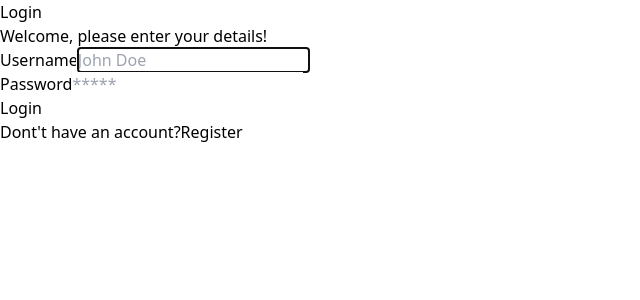
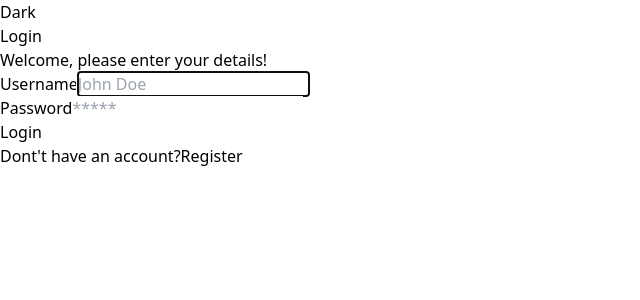
Before and after one commit to Pawit-Widiyantoro/react-vip-studio, a React (Vite) app: page /login in a window 1280 px wide. Shown: the top 300 px of the page, without its empty margins (0-640 px from the left). Built offline with nearby package versions, Linux system fonts and the light colour scheme.

Commit message:
23. useContext

```diff
--- a/src/Pages/products.jsx
+++ b/src/Pages/products.jsx
@@ -1,12 +1,14 @@
-import React, { useEffect, useState } from "react";
+import React, { useContext, useEffect, useState } from "react";
 import CardProduct from "../components/Fragments/CardProduct";
 import { getProducts } from "../services/product.service";
 import { useLogin } from "../hooks/useLogin";
 import TableCart from "../components/Fragments/TableCart";
 import Navbar from "../components/Layouts/Navbar";
+import { DarkMode } from "../context/DarkMode";
 
 const ProductPage = () => {
 
+    const {isDarkMode, setIsDarkMode} = useContext(DarkMode);
     const [products, setProducts] = useState([]);
     useLogin();
 
@@ -26,7 +28,7 @@
     return(
         <>
             <Navbar />
-            <div className="flex justify-center py-5">
+            <div className={`flex justify-center py-5 ${isDarkMode && "bg-slate-600"}`}>
                 <div className="w-3/4 flex flex-wrap px-10">
                     {products.length > 0 &&
                         products.map((product) => (
--- a/src/components/Fragments/TableCart.jsx
+++ b/src/components/Fragments/TableCart.jsx
@@ -1,7 +1,9 @@
-import { useEffect, useState, useRef } from "react";
+import { useEffect, useState, useRef, useContext } from "react";
 import { useSelector } from "react-redux";
+import { DarkMode } from "../../context/DarkMode";
 
 const TableCart = ({products}) => {
+    const {isDarkMode} = useContext(DarkMode);
     const cart = useSelector((state) => state.cart.data);
     const [totalPrice, setTotalPrice] = useState(0);
 
@@ -28,7 +30,7 @@
     })
 
     return(
-        <table className="text-left text-sm table-auto border-separate border-spacing-x-5">
+        <table className={`text-left text-sm table-auto border-separate border-spacing-x-5 ${isDarkMode && "text-white"}`}>
         <thead>
             <tr>
                 <th>Product</th>
--- a/src/components/Layouts/AuthLayouts.jsx
+++ b/src/components/Layouts/AuthLayouts.jsx
@@ -1,10 +1,18 @@
-import React from "react";
+import React, { useContext } from "react";
 import { Link } from "react-router-dom";
+import { DarkMode } from "../../context/DarkMode";
 
 const AuthLayout = ({children, title, type}) => {
+    const {isDarkMode, setIsDarkMode} = useContext(DarkMode);
     return(
-        <div className='flex justify-center min-h-screen items-center'>
+        <div className={`flex justify-center min-h-screen items-center ${isDarkMode && "bg-slate-900"}`}>
             <div className='w-full max-w-xs'>
+                <button
+                    className="absolute right-2 top-2 bg-blue-600 p-2 text-white rounded"
+                    onClick={() => setIsDarkMode(!isDarkMode)}
+                    >
+                    {isDarkMode ? "Light" : "Dark"}
+                </button>
                 <h1 className='text-blue-600 text-3xl font-bold mb-2'>{title}</h1>
                 <p className='font-medium text-slate-500 mb-8'>Welcome, please enter your details!</p>
                 {children}
--- a/src/components/Layouts/Navbar.jsx
+++ b/src/components/Layouts/Navbar.jsx
@@ -1,12 +1,14 @@
-import { useEffect, useState } from "react";
+import { useContext, useEffect, useState } from "react";
 import { useLogin } from "../../hooks/useLogin";
 import Button from "../Elements/Button/Index";
 import { useSelector } from "react-redux";
+import { DarkMode } from "../../context/DarkMode";
 
 const Navbar = () => {
     const username = useLogin();
     const [totalCart, setTotalCart] = useState(0);
     const cart = useSelector((state) => state.cart.data);
+    const {isDarkMode, setIsDarkMode} = useContext(DarkMode);
 
     useEffect(() => {
         const sum = cart.reduce((acc, item) => {
@@ -25,9 +27,15 @@
     <div className="bg-blue-600 text-white flex justify-end h-20 items-center px-5">
         {username}
         <Button classname="ml-5 bg-black" onClick={handleLogout}>Logout</Button>
-        <div className="flex items-center bg-gray-800 p-2 rounded-md ml-5">
+        <div className="flex items-center bg-gray-800 p-2 rounded-md ml-5 mr-5">
             {totalCart}
         </div>
+        <Button
+            className=" bg-black px-10 mx-5 text-white rounded"
+            onClick={() => setIsDarkMode(!isDarkMode)}
+            >
+            {isDarkMode ? "Light" : "Dark"}
+        </Button>
     </div>
     )
 }
--- /dev/null
+++ b/src/context/DarkMode.jsx
@@ -0,0 +1,15 @@
+import { createContext, useState } from "react";
+
+const DarkModeContext = createContext();
+
+const DarkModeContextProvider = ({children}) => {
+    const [isDarkMode, setIsDarkMode] = useState(false);
+    return(
+        <DarkModeContext.Provider value={{ isDarkMode, setIsDarkMode }}>
+            {children}
+        </DarkModeContext.Provider>
+    )
+}
+
+export const DarkMode = DarkModeContext;
+export default DarkModeContextProvider;
--- a/src/main.jsx
+++ b/src/main.jsx
@@ -9,6 +9,7 @@
 import DetailProductPage from './Pages/dataProduct.jsx';
 import { Provider } from 'react-redux';
 import store from './redux/store.js'
+import DarkModeContextProvider from './context/DarkMode.jsx'
 
 const router = createBrowserRouter([
   {
@@ -41,7 +42,9 @@
 ReactDOM.createRoot(document.getElementById('root')).render(
   <React.StrictMode>
     <Provider store={store}>
-      <RouterProvider router={router} />
+      <DarkModeContextProvider>
+        <RouterProvider router={router} />
+      </DarkModeContextProvider>
     </Provider>
   </React.StrictMode>,
 )
```
